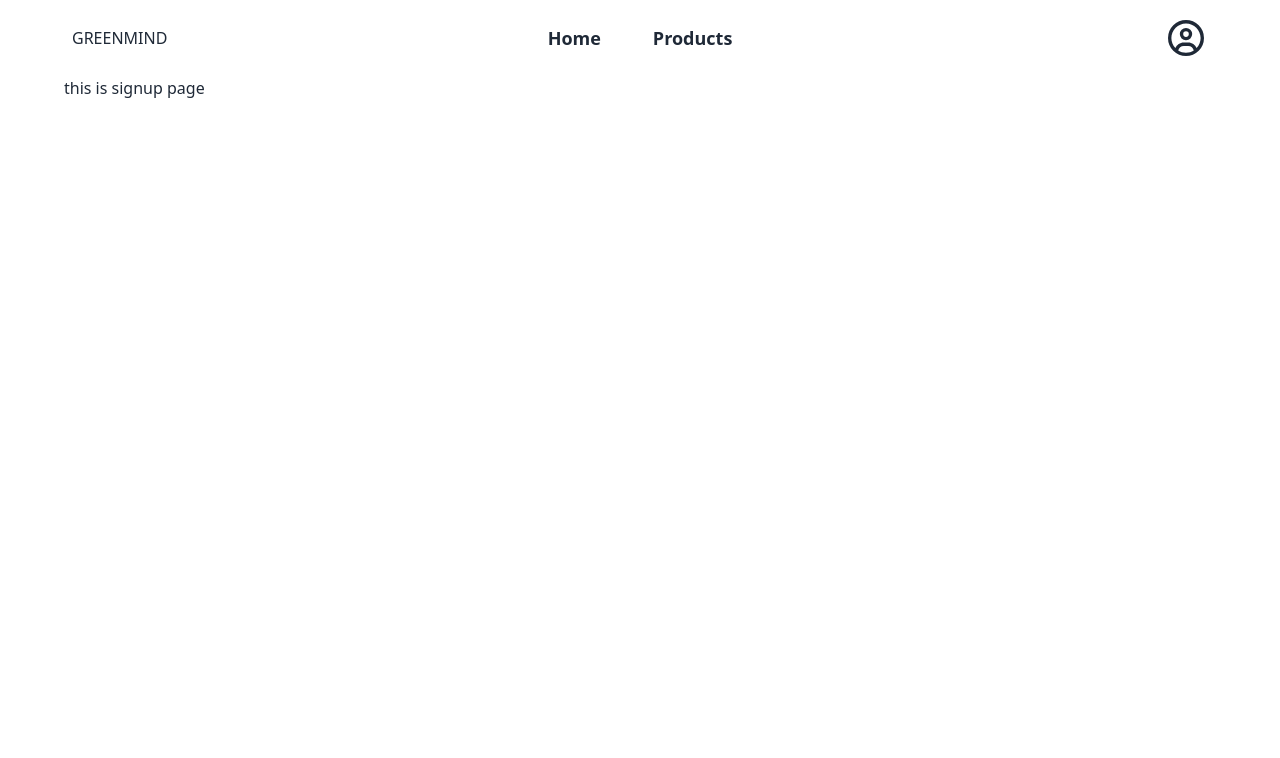
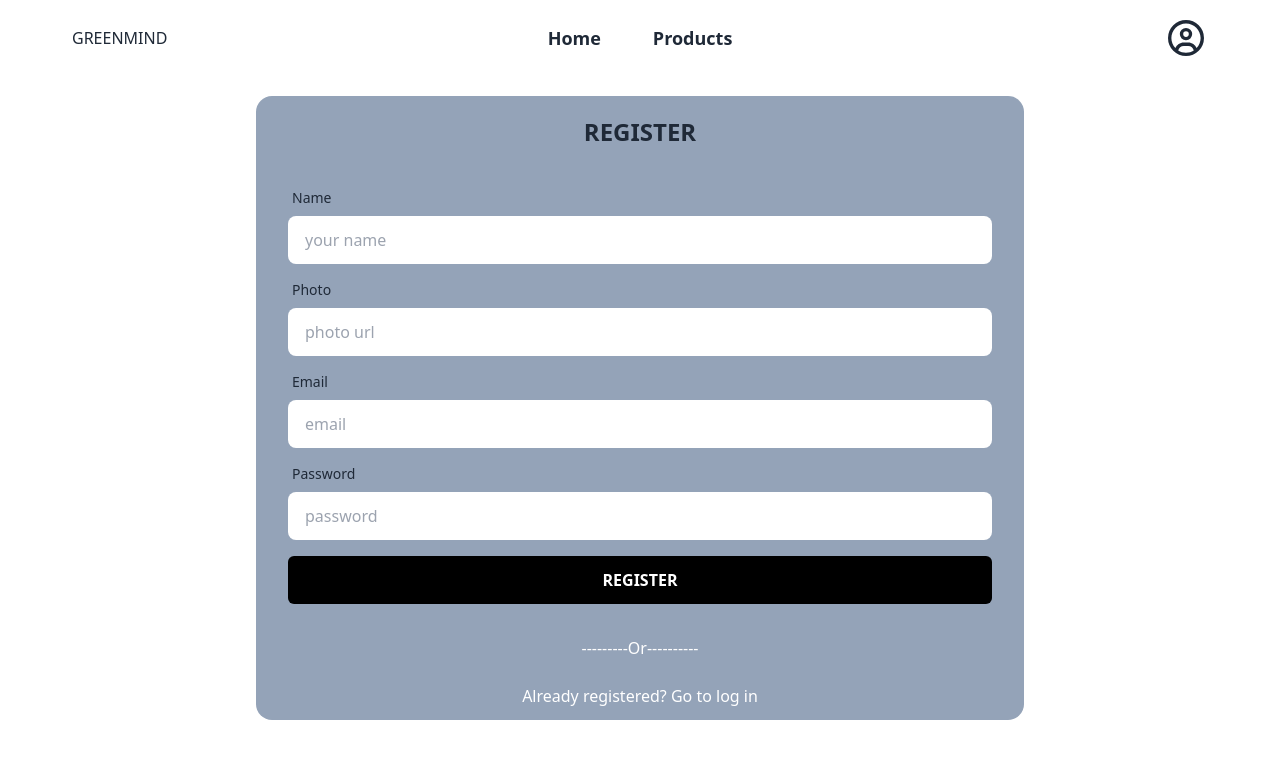
Before and after one commit to redwan9011/greenmind-front, a React (Vite) app: page /signup in a window 1280 px wide. Shown: the top 758 px of the page. Built offline with nearby package versions, Linux system fonts and the light colour scheme; no server answers.

Commit message:
complete login and signup authentication

```diff
--- a/package.json
+++ b/package.json
@@ -10,6 +10,7 @@
     "preview": "vite preview"
   },
   "dependencies": {
+    "firebase": "^10.12.1",
     "localforage": "^1.10.0",
     "match-sorter": "^6.3.4",
     "react": "^18.2.0",
--- /dev/null
+++ b/src/AuthProvider/AuthProvider.jsx
@@ -0,0 +1,51 @@
+import { createContext, useEffect, useState } from "react";
+import { createUserWithEmailAndPassword, getAuth, onAuthStateChanged, signInWithEmailAndPassword, signOut } from "firebase/auth";
+import { app } from "../Authentication/Firebase/firebase.config";
+export const AuthContext = createContext(null)
+const AuthProvider = ({children}) => {
+    const auth = getAuth(app);
+    const [ user, setuser] = useState(null)
+    const [ loading, setLoading] = useState(true)
+
+
+     const signup = (email, password) => {
+        setLoading( true)
+         return createUserWithEmailAndPassword(auth, email, password)
+     }
+    const login = ( email, password) => {
+        setLoading(true);
+        return signInWithEmailAndPassword(auth, email, password)
+    }
+
+    const logout = ( ) => {
+        setLoading(true);
+        signOut(auth)
+    }
+    useEffect( ()=> {
+     const unSubscribe = onAuthStateChanged( auth, currentUser => {
+            setuser(currentUser);
+            console.log("curent User" , currentUser);
+            setLoading(false)
+        })
+        return ()=> {
+            return unSubscribe();
+        }
+    }, [])
+
+    const authInfo = {
+        user,
+        loading,
+        signup,
+        login,
+        logout
+
+    }
+    return (
+        <AuthContext.Provider value={authInfo}>
+
+            {children}
+        </AuthContext.Provider>
+    );
+};
+
+export default AuthProvider;
--- /dev/null
+++ b/src/Authentication/Firebase/firebase.config.js
@@ -0,0 +1,17 @@
+// Import the functions you need from the SDKs you need
+import { initializeApp } from "firebase/app";
+// TODO: Add SDKs for Firebase products that you want to use
+// https://firebase.google.com/docs/web/setup#available-libraries
+
+// Your web app's Firebase configuration
+const firebaseConfig = {
+  apiKey:import.meta.env.VITE_apiKey,
+  authDomain:import.meta.env.VITE_authDomain,
+  projectId:import.meta.env.VITE_projectId,
+  storageBucket:import.meta.env.VITE_storageBucket,
+  messagingSenderId:import.meta.env.VITE_messagingSenderId,
+  appId:import.meta.env.VITE_appId,
+};
+
+// Initialize Firebase
+ export const app = initializeApp(firebaseConfig);
--- a/src/Authentication/Login-signup/Login.jsx
+++ b/src/Authentication/Login-signup/Login.jsx
@@ -1,10 +1,11 @@
 import { Link, useLocation, useNavigate } from 'react-router-dom';
 import { useForm } from 'react-hook-form';
 import Navbar from '../../SharedSection/Navbar/Navbar';
-import { useState } from 'react';
+import { useContext, useState } from 'react';
 import { FaEye, FaEyeSlash } from 'react-icons/fa6';
+import { AuthContext } from '../../AuthProvider/AuthProvider';
 const Login = () => {
-
+const {login, user} = useContext(AuthContext)
   const navigate = useNavigate()
   const location = useLocation()
   const from = location?.state?.from?.pathname || '/'
@@ -17,19 +18,19 @@ const Login = () => {
 
   } = useForm()
   const onSubmit = (data) => {
-    console.log(data);
+    // console.log(data);
 
-    // login(data.email, data.password)
-    //   .then(result => {
-    //     console.log(result.user);
+    login(data.email, data.password)
+      .then(result => {
+        console.log(result.user);
 
-    //     navigate(from, { replace: true })
+        navigate(from, { replace: true })
 
-    //   })
-    //   .catch(err => {
-    //     console.log(err);
-    //     alert(err.message)
-    //   })
+      })
+      .catch(err => {
+        console.log(err);
+        alert(err.message)
+      })
 
   }
 
--- a/src/Authentication/Login-signup/Signup.jsx
+++ b/src/Authentication/Login-signup/Signup.jsx
@@ -1,11 +1,113 @@
+import { useContext } from "react";
 import Navbar from "../../SharedSection/Navbar/Navbar";
+import { useForm } from 'react-hook-form';
+import { Link, useNavigate  } from 'react-router-dom';
+import { AuthContext } from "../../AuthProvider/AuthProvider";
+const Signup = () => {
+    const {signup} = useContext(AuthContext)
+    const navigate = useNavigate()
+    const {
+        register,
+        handleSubmit,
 
+        formState: { errors },
+      } = useForm()
 
-const Signup = () => {
+      const onSubmit = (data) => {
+        console.log(data);
+        signup(data.email, data.password)
+        .then( result => {
+            console.log(result.user);
+            navigate('/')
+        })
+        .catch( error => {
+            console.log(error);
+        })
+        //  .then( result => {
+
+        //            updateProfile(result.user , {
+        //                displayName: data.name,
+        //                photoURL: data.photo
+        //            })
+        //            .then(()=> {
+        //              // create users entry in database
+        //              const usersInfo = {
+        //                name: data.name,
+        //                email: data.email,
+        //                photo: data.photo,
+
+        //              }
+        //              axiosPublic.post('/users', usersInfo)
+        //              .then( res => {
+        //                console.log( 'users added in database',res.data);
+        //                if(res.data.insertedId){
+        //                  alert('sign up succesfully')
+        //                }
+        //              })
+
+        //            })
+        //            .catch(()=> {})
+        //           navigate('/')
+        //        })
+        //        .catch(err => {
+        //            console.log(err);
+        //            alert(err.message)
+        //        })
+       }
+
     return (
         <div className='max-w-6xl mx-auto'>
         <Navbar></Navbar>
-        this is signup page
+        <div className="card  w-full max-w-3xl mx-auto bg-slate-400 mt-5 mb-6">
+        <h1 className='text-center text-2xl font-semibold pt-5'>REGISTER</h1>
+          <form className="card-body" onSubmit={handleSubmit(onSubmit)}>
+
+            <div className="form-control">
+              <label className="label">
+                <span className="label-text">Name</span>
+              </label>
+              <input type="text" {...register("name"  , { required: true })} name='name' placeholder="your name" className="input " />
+              {errors.name && <span className='text-red-500 mt-1'>This field is required</span>}
+            </div>
+            <div className="form-control">
+              <label className="label">
+                <span className="label-text">Photo</span>
+              </label>
+              <input type="text" {...register("photo"  , { required: true })} name='photo' placeholder="photo url" className="input " />
+              {errors.photo && <span className='text-red-500 mt-1'>This field is required</span>}
+            </div>
+
+            <div className="form-control">
+              <label className="label">
+                <span className="label-text">Email</span>
+              </label>
+              <input type="email" {...register("email")} name='email' placeholder="email" className="input " required />
+            </div>
+            <div className="form-control">
+              <label className="label">
+                <span className="label-text">Password</span>
+              </label>
+              <input type="password" {...register("password" , { required: true, minLength:6, maxLength: 20 ,
+
+              pattern:/(?=.*?[A-Z])(?=.*?[#?!@$%^&*-])/
+
+                 })} name='password' placeholder="password" className="input " required />
+              {errors.password?.type === 'minLength' && <span className='text-red-500 mt-1'>Password should be 6-20 letters</span>}
+              {errors.password?.type === 'pattern' && <span className='text-red-500 mt-1'>Need atleast one Capital letter and one special character </span>}
+
+            </div>
+
+            <div className="form-control mt-2">
+                <input type="submit" value="REGISTER" className='bg-black cursor-pointer text-white py-3 rounded-md font-semibold' />
+            </div>
+          </form>
+          <p className='text-center text-white'>---------Or----------</p>
+         <div className='text-center my-3'>
+
+         </div>
+          <Link to='/login' className='text-center text-white pb-3'>Already registered? Go to log in </Link>
+        </div>
+
     </div>
     );
 };
--- a/src/main.jsx
+++ b/src/main.jsx
@@ -3,12 +3,15 @@ import ReactDOM from 'react-dom/client'
 import "./index.css";
 import {RouterProvider} from "react-router-dom";
 import router from './Routes/Routes';
+import AuthProvider from './AuthProvider/AuthProvider';
 
 
 
 
 ReactDOM.createRoot(document.getElementById('root')).render(
   <React.StrictMode>
-      <RouterProvider router={router} />
+     <AuthProvider>
+     <RouterProvider router={router} />
+     </AuthProvider>
   </React.StrictMode>,
 )
```
Also changed, not shown: 1 other file (tests, documents, lock files or other folders).
